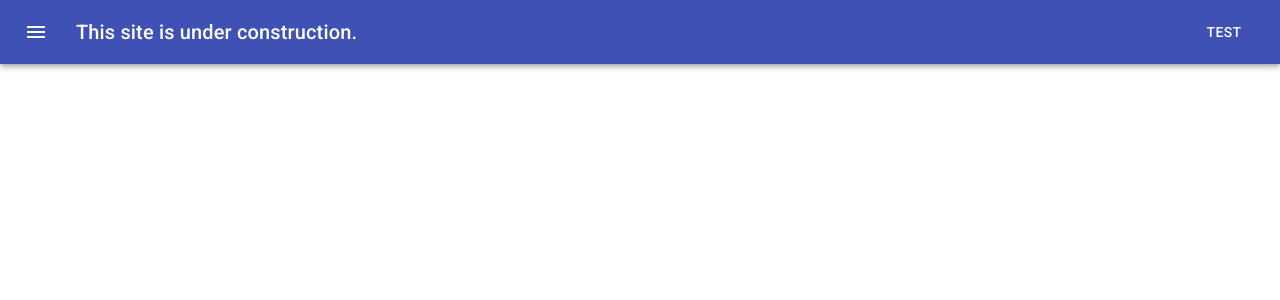
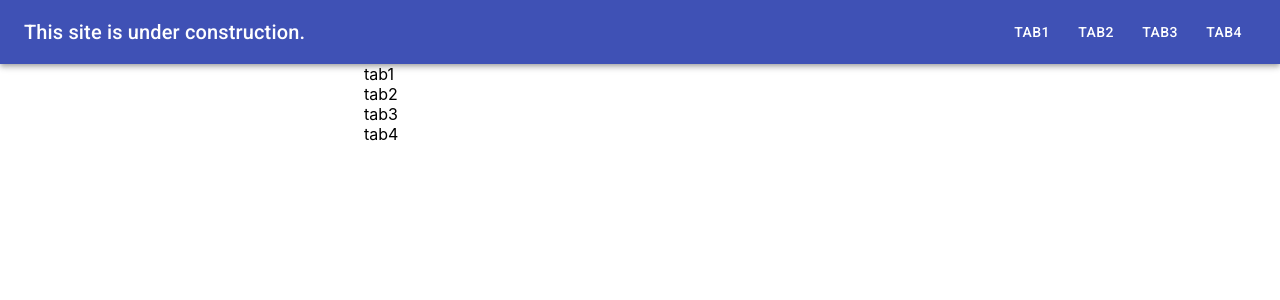
Before and after one commit to ahmsay/ahmsay.github.io, a React (Create React App) app: page / in a window 1280 px wide. Shown: the top 300 px of the page. Built offline with nearby package versions, Linux system fonts and the light colour scheme.

Commit message:
basic setup completed

```diff
--- a/public/index.html
+++ b/public/index.html
@@ -3,7 +3,7 @@
   <head>
     <meta charset="utf-8" />
     <link rel="icon" href="%PUBLIC_URL%/favicon.ico" />
-    <meta name="viewport" content="width=device-width, initial-scale=1" />
+    <meta name="viewport" content="width=device-width, initial-scale=1, minimum-scale=1" />
     <meta name="theme-color" content="#000000" />
     <meta name="description" content="Web site created using create-react-app"/>
     <link rel="apple-touch-icon" href="%PUBLIC_URL%/logo192.png" />
--- a/src/App.jsx
+++ b/src/App.jsx
@@ -1,42 +1,15 @@
-import React from 'react';
-import { makeStyles } from '@material-ui/core/styles';
-import AppBar from '@material-ui/core/AppBar';
-import Toolbar from '@material-ui/core/Toolbar';
-import Typography from '@material-ui/core/Typography';
-import Button from '@material-ui/core/Button';
-import IconButton from '@material-ui/core/IconButton';
-import MenuIcon from '@material-ui/icons/Menu';
+import React from 'react'
+import Navbar from './components/Navbar'
+import TabList from './components/TabList'
+import Container from '@material-ui/core/Container'
 
-const useStyles = makeStyles((theme) => ({
-  root: {
-    flexGrow: 1,
-  },
-  menuButton: {
-    marginRight: theme.spacing(2),
-  },
-  title: {
-    flexGrow: 1,
-  },
-}));
-
-function App() {
-  const classes = useStyles();
-
+export default function App() {
   return (
-    <div className={classes.root}>
-      <AppBar position="static">
-        <Toolbar>
-          <IconButton edge="start" className={classes.menuButton} color="inherit" aria-label="menu">
-            <MenuIcon />
-          </IconButton>
-          <Typography variant="h6" className={classes.title}>
-            This site is under construction.
-          </Typography>
-          <Button color="inherit">Test</Button>
-        </Toolbar>
-      </AppBar>
+    <div>
+      <Navbar/>
+      <Container maxWidth="sm">
+        <TabList/>
+      </Container>
     </div>
   );
 }
-
-export default App;
--- /dev/null
+++ b/src/components/Navbar.jsx
@@ -0,0 +1,33 @@
+import React from 'react'
+import { makeStyles } from '@material-ui/core/styles'
+import AppBar from '@material-ui/core/AppBar'
+import Toolbar from '@material-ui/core/Toolbar'
+import Typography from '@material-ui/core/Typography'
+import Button from '@material-ui/core/Button'
+
+const useStyles = makeStyles((theme) => ({
+  root: { flexGrow: 1 },
+  menuButton: { marginRight: theme.spacing(2) },
+  title: { flexGrow: 1 }
+}))
+
+function Navbar() {
+  const classes = useStyles()
+  return (
+    <div className={classes.root}>
+      <AppBar position="static">
+        <Toolbar>
+          <Typography variant="h6" className={classes.title}>
+            This site is under construction.
+          </Typography>
+          <Button color="inherit">Tab1</Button>
+          <Button color="inherit">Tab2</Button>
+          <Button color="inherit">Tab3</Button>
+          <Button color="inherit">Tab4</Button>
+        </Toolbar>
+      </AppBar>
+    </div>
+  );
+}
+
+export default Navbar;
--- /dev/null
+++ b/src/components/TabList.jsx
@@ -0,0 +1,18 @@
+import React, { Component } from 'react'
+import Tab1 from './tabs/Tab1'
+import Tab2 from './tabs/Tab2'
+import Tab3 from './tabs/Tab3'
+import Tab4 from './tabs/Tab4'
+
+export default class TabList extends Component {
+  render() {
+    return (
+      <div>
+        <Tab1/>
+        <Tab2/>
+        <Tab3/>
+        <Tab4/>
+      </div>
+    )
+  }
+}
--- /dev/null
+++ b/src/components/tabs/Tab1.jsx
@@ -0,0 +1,9 @@
+import React from 'react'
+
+export default function Tab1() {
+  return (
+    <div>
+      tab1
+    </div>
+  )
+}
--- /dev/null
+++ b/src/components/tabs/Tab2.jsx
@@ -0,0 +1,9 @@
+import React from 'react'
+
+export default function Tab2() {
+  return (
+    <div>
+      tab2
+    </div>
+  )
+}
--- /dev/null
+++ b/src/components/tabs/Tab3.jsx
@@ -0,0 +1,9 @@
+import React from 'react'
+
+export default function Tab3() {
+  return (
+    <div>
+      tab3
+    </div>
+  )
+}
--- /dev/null
+++ b/src/components/tabs/Tab4.jsx
@@ -0,0 +1,9 @@
+import React from 'react'
+
+export default function Tab4() {
+  return (
+    <div>
+      tab4
+    </div>
+  )
+}
```
